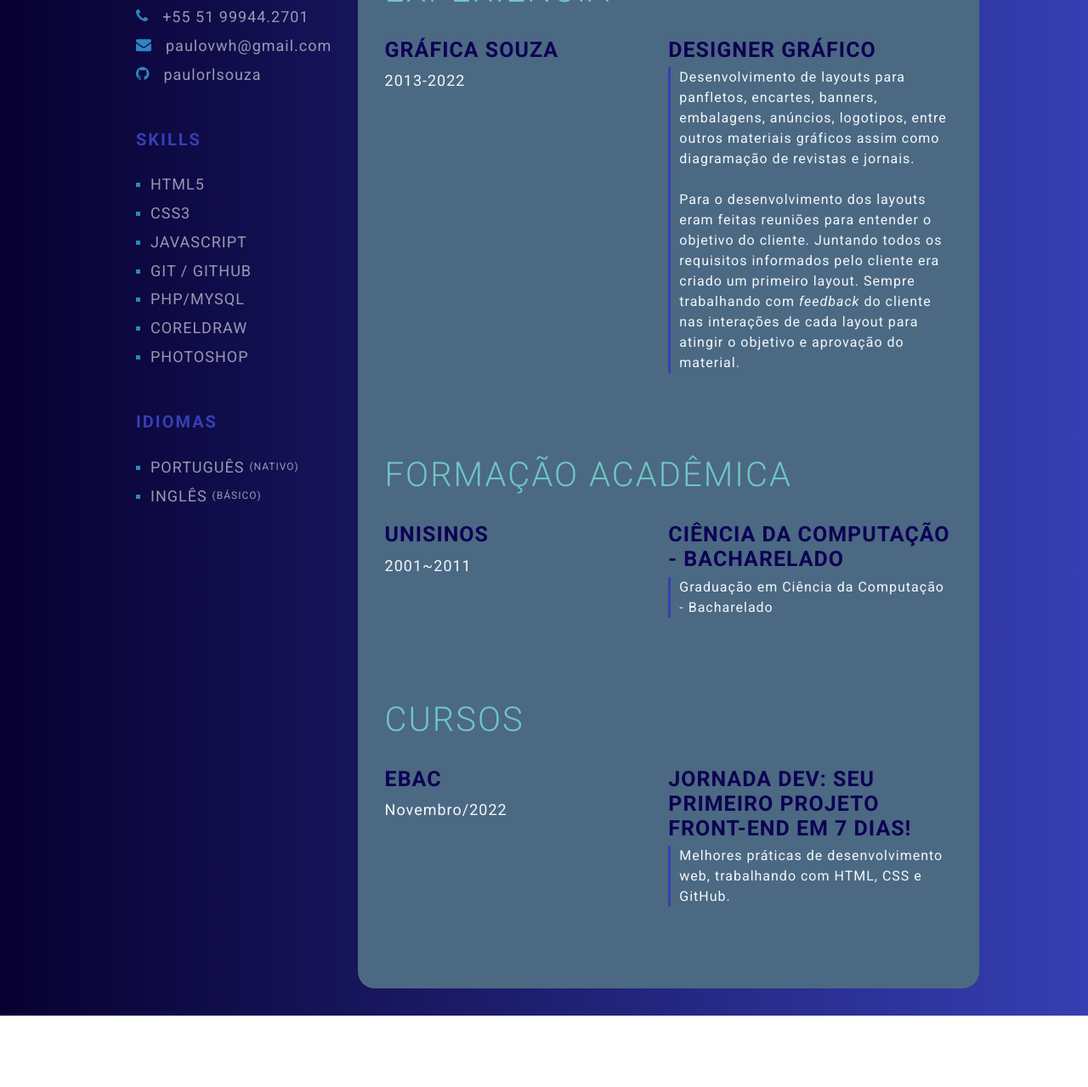
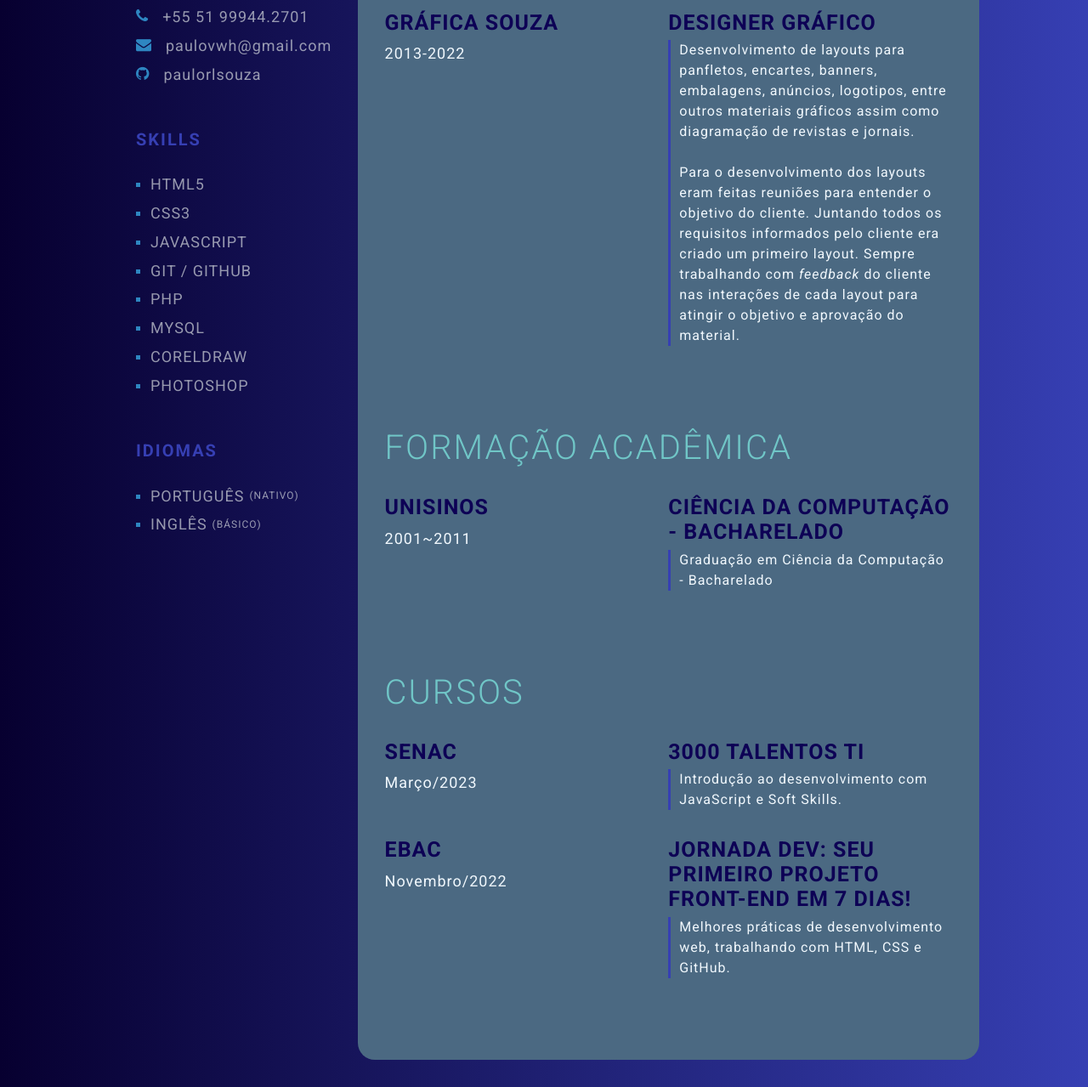
Before and after one commit to PauloRLSouza/paulorlsouza.github.io, a plain HTML site: page index.html in a window 1280 px wide. Shown: the part 530-1809 px from the top of the page at 85% size. Before the commit the page ends 1725 px from the top, so only its background shows below. Drawn offline with Linux system fonts and the light colour scheme.

Commit message:
add new curso

```diff
--- a/index.html
+++ b/index.html
@@ -41,7 +41,8 @@
                         <li><p>CSS3</p></li>
                         <li><p>JavaScript</p></li>
                         <li><p>Git / GitHub</p></li>
-                        <li><p>PHP/MySQL</p></li>
+                        <li><p>PHP</p></li>
+                        <li><p>MySQL</p></li>
                         <li><p>CorelDRAW</p></li>
                         <li><p>Photoshop</p></li>
                     </ul>
@@ -58,7 +59,6 @@
                     <section class="about gap">
                         <div class="right-title">Sobre Mim</div>
                         <p class="about-me-contents">
-                            Olá sou o Paulo Roberto!<br>
                             Trabalho atualmente com Design Gráfico.<br>
                             Sou formado em Ciência da Computação - Bacharelado, pela faculdade UNISINOS.<br>
                             Já fiz alguns trabalhos utilizando HTML, CSS, JavaScript, PHP e MySQL.<br>
@@ -99,6 +99,18 @@
                         <div class="right-title">Cursos</div>
                         <div class="awards-contents">
                             <div class="awards-left">
+                                <p class="awards-company-name">SENAC</p>
+                                <p class="awards-time-period">Março/2023</p>
+                            </div>
+                            <div class="awards-right">
+                                <p class="awards-name">3000 Talentos TI</p>
+                                <p class="awards-desc">
+                                    Introdução ao desenvolvimento com JavaScript e Soft Skills.
+                                </p>
+                            </div>
+                        </div>
+                        <div class="awards-contents">
+                            <div class="awards-left">
                                 <p class="awards-company-name">EBAC</p>
                                 <p class="awards-time-period">Novembro/2022</p>
                             </div>
```
